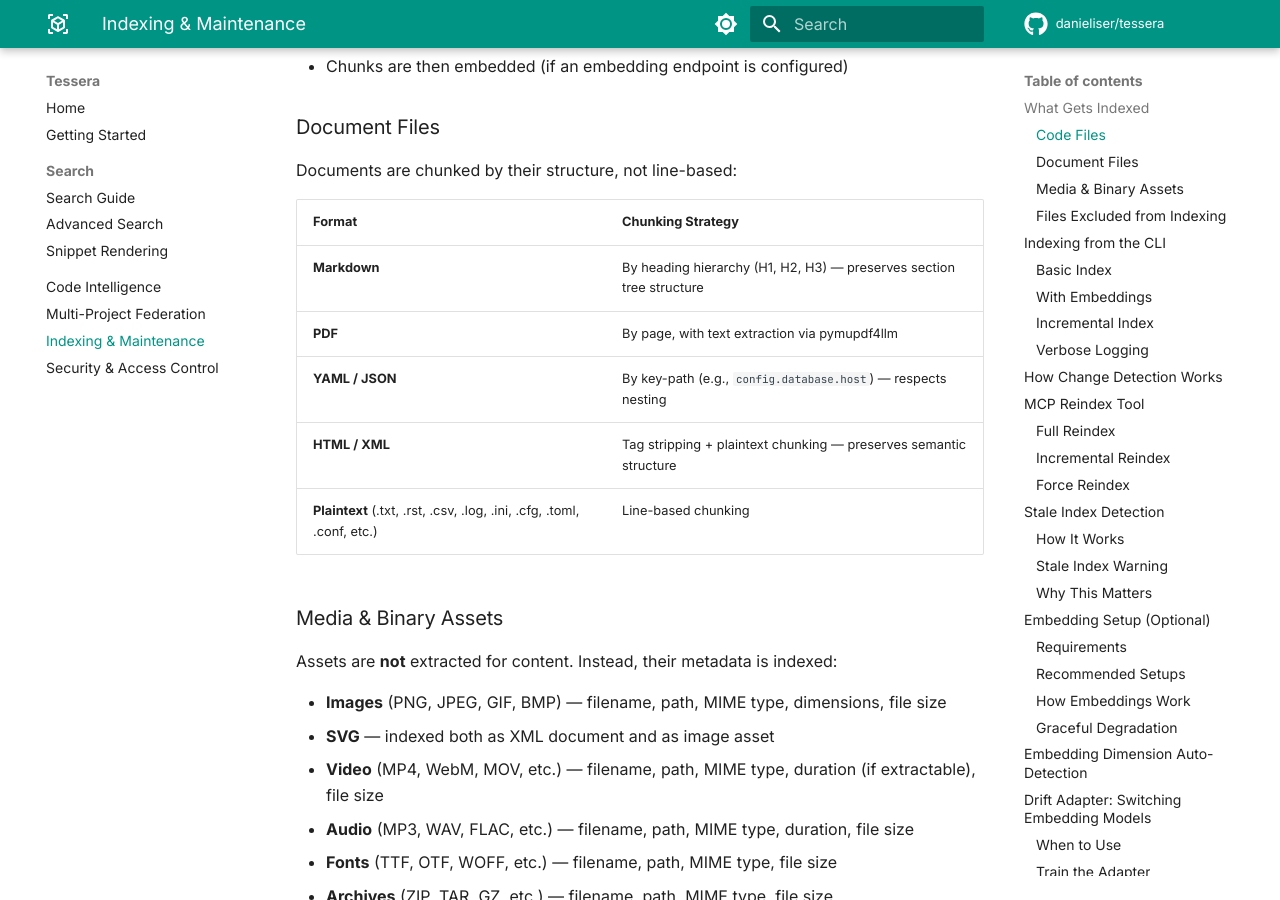
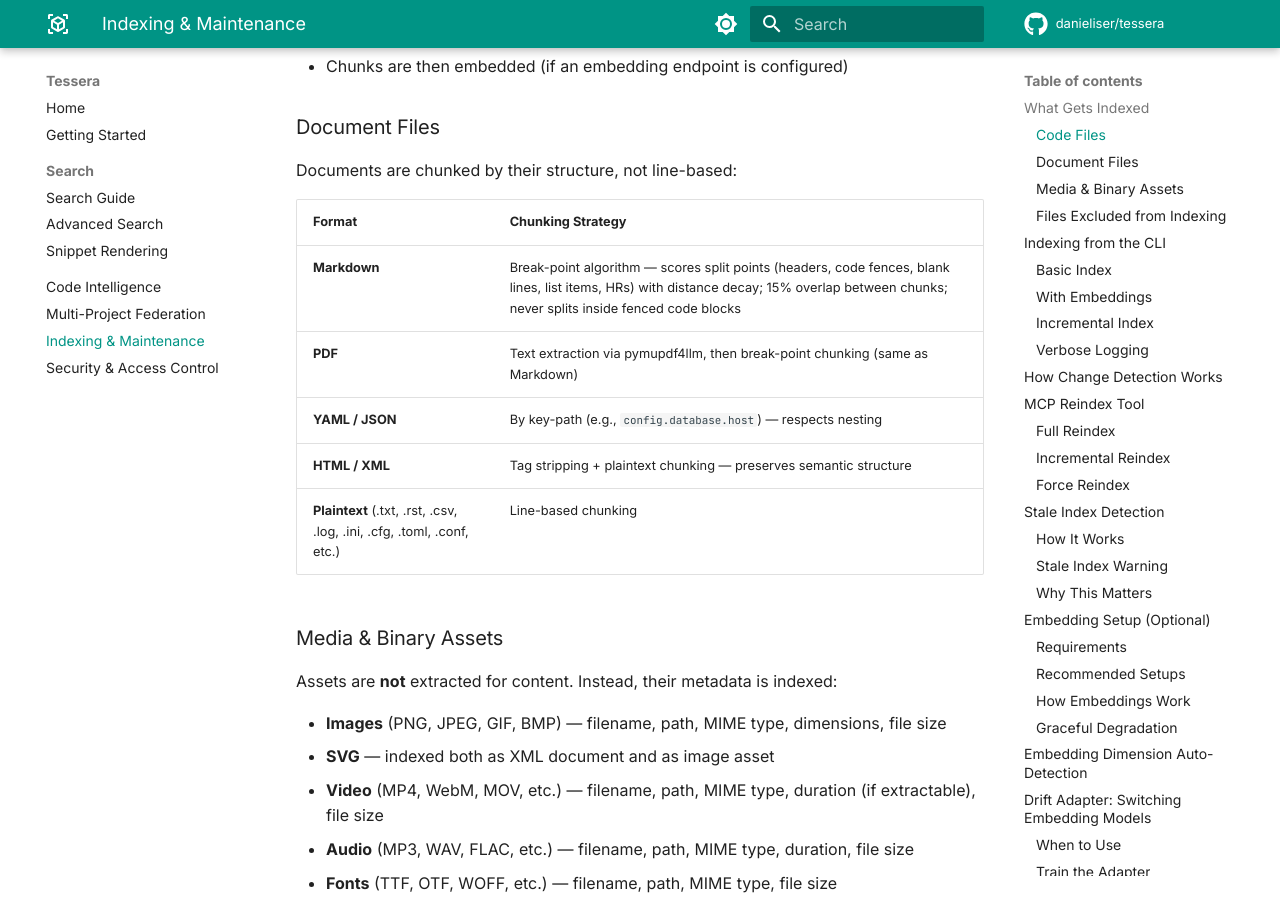
Before and after one commit to danieliser/tessera, an MkDocs documentation site: the page built from docs/indexing.md, in a window 1280 px wide and 900 px high, scrolled down 824 px. Built offline with MkDocs 1.6.1 and Material for MkDocs 9.7.7, drawn with Linux system fonts in a browser that asks for light colours; comment, search, counter and statistics services are not loaded.

Commit message:
Update docs to reflect break-point markdown chunker (v0.7.0)
indexing.md, README.md, and docs/index.md still described the old
header-only chunking strategy. Updated to describe the break-point
algorithm with distance-decay scoring.

Co-Authored-By: Claude Opus 4.6 <noreply@anthropic.com>

```diff
--- a/docs/indexing.md
+++ b/docs/indexing.md
@@ -31,8 +31,8 @@ Documents are chunked by their structure, not line-based:
 
 | Format | Chunking Strategy |
 |--------|-------------------|
-| **Markdown** | By heading hierarchy (H1, H2, H3) — preserves section tree structure |
-| **PDF** | By page, with text extraction via pymupdf4llm |
+| **Markdown** | Break-point algorithm — scores split points (headers, code fences, blank lines, list items, HRs) with distance decay; 15% overlap between chunks; never splits inside fenced code blocks |
+| **PDF** | Text extraction via pymupdf4llm, then break-point chunking (same as Markdown) |
 | **YAML / JSON** | By key-path (e.g., `config.database.host`) — respects nesting |
 | **HTML / XML** | Tag stripping + plaintext chunking — preserves semantic structure |
 | **Plaintext** (.txt, .rst, .csv, .log, .ini, .cfg, .toml, .conf, etc.) | Line-based chunking |
```
Also changed, not shown: README.md (+1 -1 lines), docs/index.md (+1 -1 lines).
